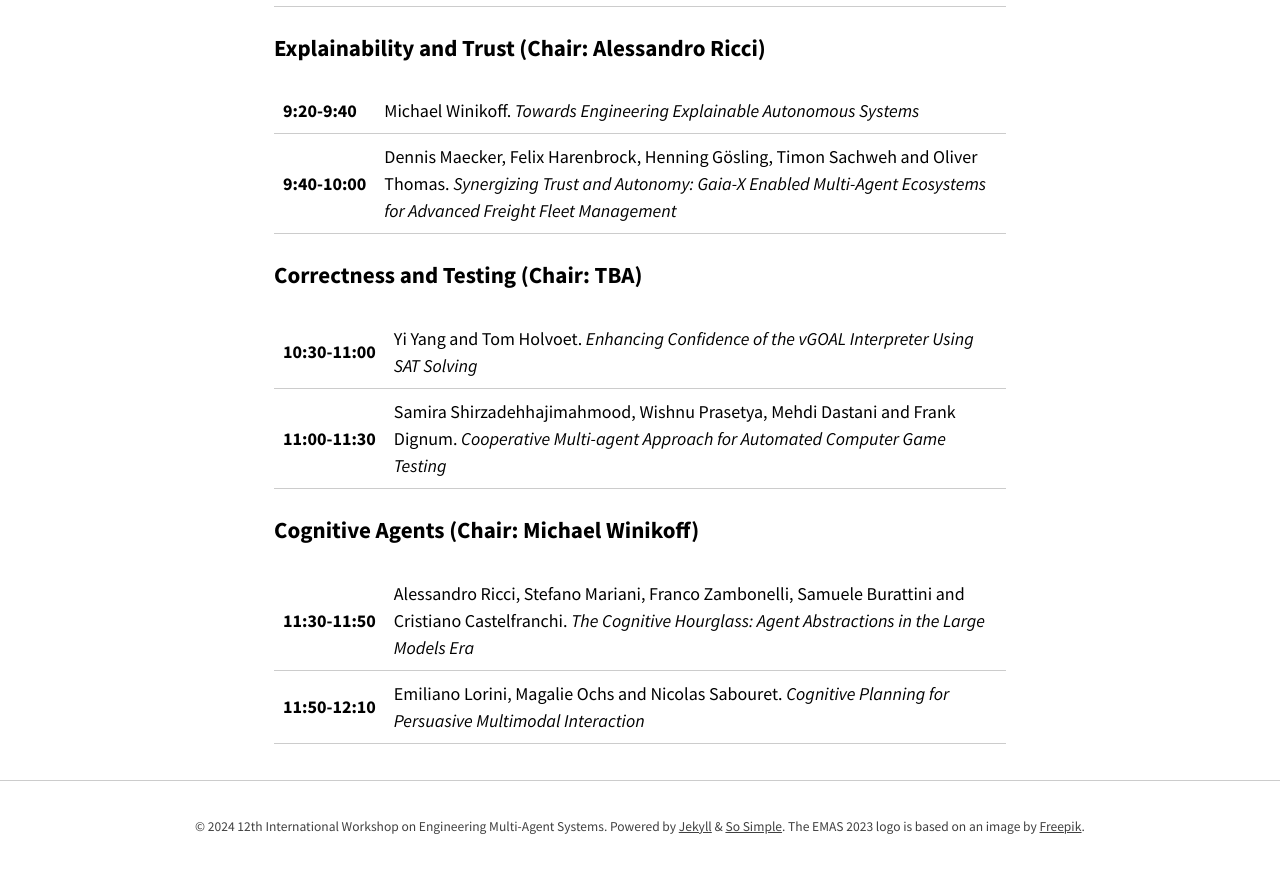
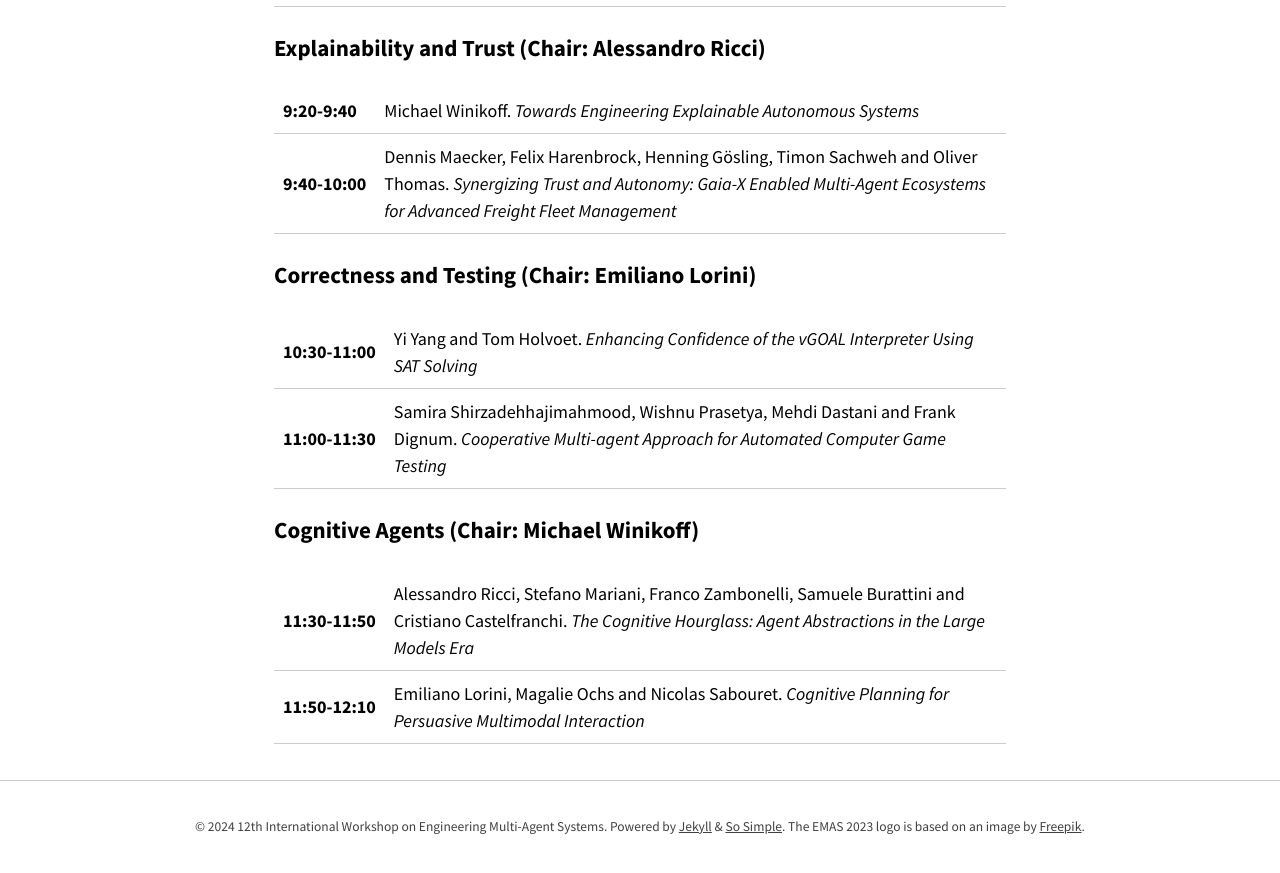
Before and after one commit to rafaelcaue/emas2024, a Jekyll site: the page built from program.md, in a window 1280 px wide and 900 px high, scrolled down 3531 px. Shown: the top 873 px of the window. Built offline with Jekyll 4.4.1, drawn with Linux system fonts in a browser that asks for light colours; nearby versions of some CDN libraries; our own code applies the rules of GitHub Pages for plain Markdown files.

Commit message:
Update program.md

```diff
--- a/program.md
+++ b/program.md
@@ -129,7 +129,7 @@ Invited talks are up to 60 minutes (up to 50 minutes of presentation and at leas
   </tr>
 </table>
 
-### <a id="s7"></a> **Correctness and Testing (Chair: TBA)**
+### <a id="s7"></a> **Correctness and Testing (Chair: Emiliano Lorini)**
 
 <table>
   <tr>
```
